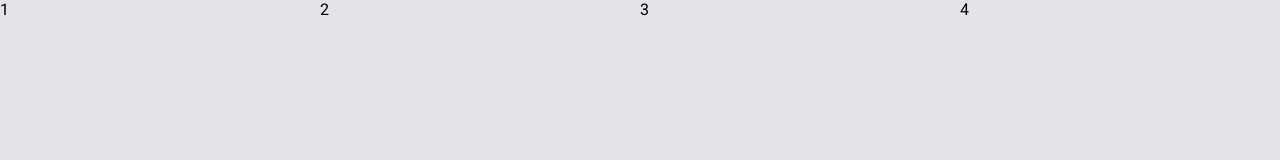
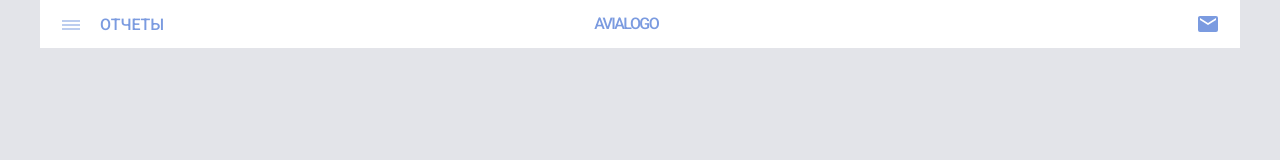
Before and after one commit to Doorpie/ETC, a website: page src/index.html in a window 1280 px wide. Drawn offline with Linux system fonts and the light colour scheme.

Commit message:
added header

```diff
--- a/src/index.html
+++ b/src/index.html
@@ -11,10 +11,18 @@
 <body class="main-wrap">
     <header class="header">
         <nav class="nav header__nav">
-            <div class="nav__menu">1</div>
-            <div class="nav__reports">2</div>
-            <div class="nav__logo">3</div>
-            <div class="nav__mail">4</div>
+            <div class="menu nav__menu">
+                <a href="" class="menu__button">
+                    <span class="menu__lines"></span>
+                </a>
+            </div>
+            <div class="reports nav__reports">
+                <a href="#" class="reports__link">Отчеты</a>
+            </div>
+            <div class="nav__logo">Avialogo</div>
+            <div class="mail nav__email">
+                <img src="./img/header/email.svg" alt="email" class="email__img">
+            </div>
         </nav>
     </header>
     <main class="main"></main>
--- a/src/sass/_colors.sass
+++ b/src/sass/_colors.sass
@@ -1 +1,2 @@
 $gray: #e3e4e9
+$blue: #7b9be0
--- a/src/sass/_interface.sass
+++ b/src/sass/_interface.sass
@@ -5,8 +5,13 @@ html
         box-sizing: inherit
 
 .main-wrap
-    margin: 0
+    margin: 0 auto
     padding: 0
     background: $gray
     font-family: 'Roboto', sans-serif
-    min-width: 1200px
+    max-width: 1200px
+    width: 100%
+    overflow: scroll
+
+// div
+//     border: 1px solid black
--- a/src/sass/blocks/_header.sass
+++ b/src/sass/blocks/_header.sass
@@ -1,5 +1,66 @@
 .header
     &__nav
         display: grid
-        dg
-        grid-template-columns: 1fr 1fr 1fr 1fr
+        align-items: center
+        justify-items: center
+        grid-template-columns: 1fr 1fr 20fr 1fr
+        grid-gap: 10px
+        background: #ffffff
+        height: 48px
+
+.nav
+    &__menu
+        position: relative
+        margin-top: 0.1em
+        margin-left: 0.8em
+
+    &__reports
+
+
+    &__logo
+        text-transform: uppercase
+        color: $blue
+        font: 500 1rem/1em 'Roboto'
+        letter-spacing: -1.59px
+        margin-left: -6em
+
+    &__email
+        width: 48px
+        height: 48px
+        object-fit: contain
+        margin-right: 0.5em
+        cursor: pointer
+
+.reports
+    &__link
+        text-decoration: none
+        text-transform: uppercase
+        color: $blue
+        font: 500 1rem/1em 'Roboto'
+
+.menu
+    &__button
+        display: block
+        width: 24px
+        height: 24px
+
+    &__lines,
+    &__lines::after,
+    &__lines::before
+        position: absolute
+        width: 18px
+        height: 1px
+        background: $blue
+
+    &__lines
+        top: 50%
+        left: 50%
+        transform: translate(-50%, -50%)
+
+        &::before
+            content: ""
+            top: -4px
+
+        &::after
+            content: ""
+            top: 4px
```
Also changed, not shown: src/css/style.css, src/img/header/email.svg (added), 1 other file.
